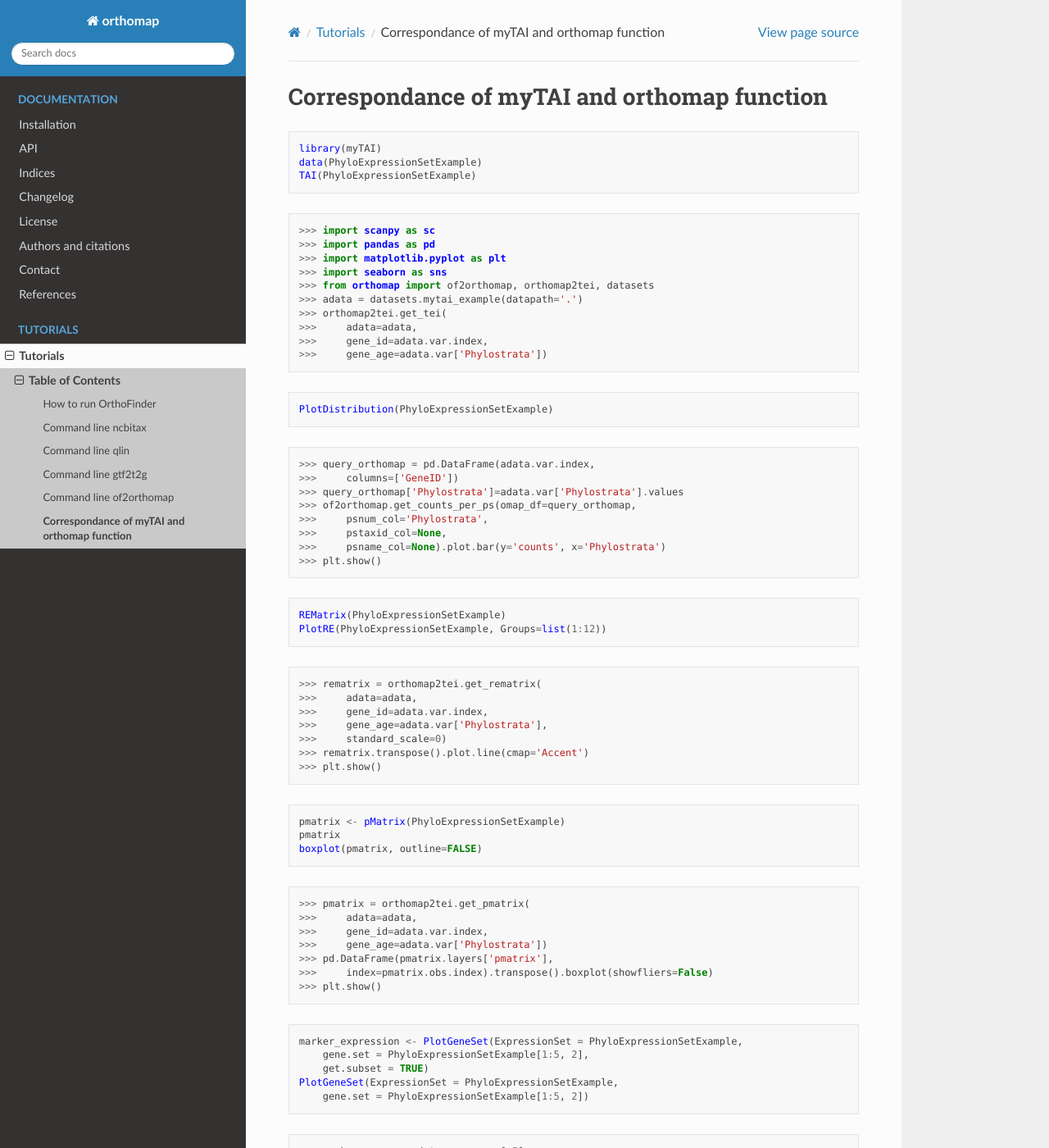
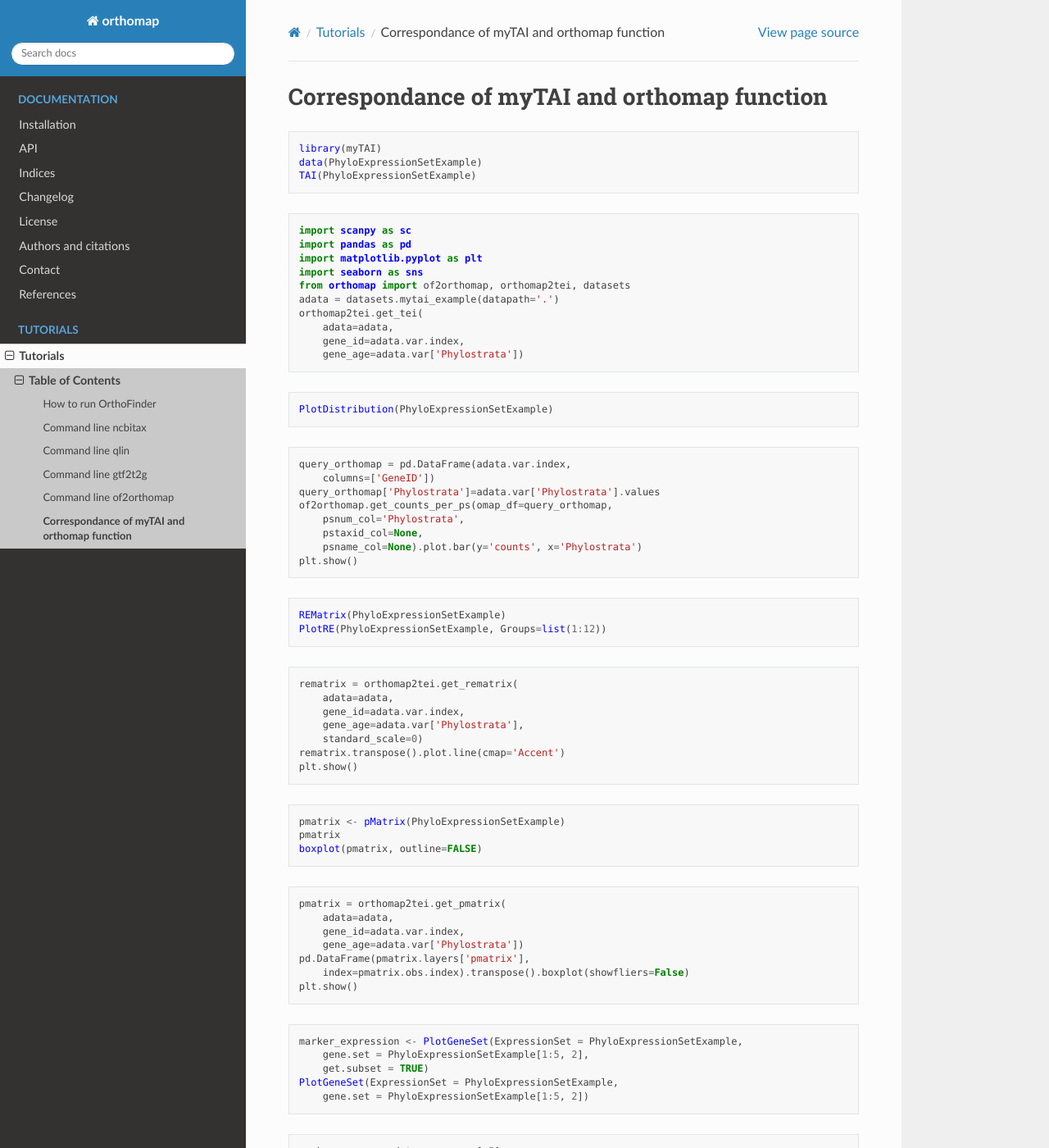
Before and after one commit to kullrich/orthomap, a Sphinx documentation site: the page built from docs/tutorials/mytai.rst, in a window 1280 px wide and 1400 px high. Shown: the whole window at 82% size. Built offline with Sphinx 7.4.7 and the Read the Docs theme 2.0.0, drawn with Linux system fonts in a browser that asks for light colours; formulas are drawn with MathJax 3.

```diff
--- a/docs/tutorials/mytai.rst
+++ b/docs/tutorials/mytai.rst
@@ -11,16 +11,16 @@ Correspondance of myTAI and orthomap function
 
 .. code-block:: Python
 
-    >>> import scanpy as sc
-    >>> import pandas as pd
-    >>> import matplotlib.pyplot as plt
-    >>> import seaborn as sns
-    >>> from orthomap import of2orthomap, orthomap2tei, datasets
-    >>> adata = datasets.mytai_example(datapath='.')
-    >>> orthomap2tei.get_tei(
-    >>>     adata=adata,
-    >>>     gene_id=adata.var.index,
-    >>>     gene_age=adata.var['Phylostrata'])
+    import scanpy as sc
+    import pandas as pd
+    import matplotlib.pyplot as plt
+    import seaborn as sns
+    from orthomap import of2orthomap, orthomap2tei, datasets
+    adata = datasets.mytai_example(datapath='.')
+    orthomap2tei.get_tei(
+        adata=adata,
+        gene_id=adata.var.index,
+        gene_age=adata.var['Phylostrata'])
 
 .. code-block:: R
 
@@ -28,14 +28,14 @@ Correspondance of myTAI and orthomap function
 
 .. code-block:: Python
 
-    >>> query_orthomap = pd.DataFrame(adata.var.index,
-    >>>     columns=['GeneID'])
-    >>> query_orthomap['Phylostrata']=adata.var['Phylostrata'].values
-    >>> of2orthomap.get_counts_per_ps(omap_df=query_orthomap,
-    >>>     psnum_col='Phylostrata',
-    >>>     pstaxid_col=None,
-    >>>     psname_col=None).plot.bar(y='counts', x='Phylostrata')
-    >>> plt.show()
+    query_orthomap = pd.DataFrame(adata.var.index,
+        columns=['GeneID'])
+    query_orthomap['Phylostrata']=adata.var['Phylostrata'].values
+    of2orthomap.get_counts_per_ps(omap_df=query_orthomap,
+        psnum_col='Phylostrata',
+        pstaxid_col=None,
+        psname_col=None).plot.bar(y='counts', x='Phylostrata')
+    plt.show()
 
 .. code-block:: R
 
@@ -44,13 +44,13 @@ Correspondance of myTAI and orthomap function
 
 .. code-block:: Python
 
-    >>> rematrix = orthomap2tei.get_rematrix(
-    >>>     adata=adata,
-    >>>     gene_id=adata.var.index,
-    >>>     gene_age=adata.var['Phylostrata'],
-    >>>     standard_scale=0)
-    >>> rematrix.transpose().plot.line(cmap='Accent')
-    >>> plt.show()
+    rematrix = orthomap2tei.get_rematrix(
+        adata=adata,
+        gene_id=adata.var.index,
+        gene_age=adata.var['Phylostrata'],
+        standard_scale=0)
+    rematrix.transpose().plot.line(cmap='Accent')
+    plt.show()
 
 .. code-block:: R
 
@@ -60,13 +60,13 @@ Correspondance of myTAI and orthomap function
 
 .. code-block:: Python
 
-    >>> pmatrix = orthomap2tei.get_pmatrix(
-    >>>     adata=adata,
-    >>>     gene_id=adata.var.index,
-    >>>     gene_age=adata.var['Phylostrata'])
-    >>> pd.DataFrame(pmatrix.layers['pmatrix'],
-    >>>     index=pmatrix.obs.index).transpose().boxplot(showfliers=False)
-    >>> plt.show()
+    pmatrix = orthomap2tei.get_pmatrix(
+        adata=adata,
+        gene_id=adata.var.index,
+        gene_age=adata.var['Phylostrata'])
+    pd.DataFrame(pmatrix.layers['pmatrix'],
+        index=pmatrix.obs.index).transpose().boxplot(showfliers=False)
+    plt.show()
 
 .. code-block:: R
 
@@ -78,8 +78,8 @@ Correspondance of myTAI and orthomap function
 
 .. code-block:: Python
 
-    >>> marker_genes = adata.var_names[:5]
-    >>> marker_expression = pd.DataFrame(adata[:, marker_genes].X,
-    >>>     columns=marker_genes, index=adata.obs.index)
-    >>> marker_expression.plot.line(cmap='Accent')
-    >>> plt.show()
+    marker_genes = adata.var_names[:5]
+    marker_expression = pd.DataFrame(adata[:, marker_genes].X,
+        columns=marker_genes, index=adata.obs.index)
+    marker_expression.plot.line(cmap='Accent')
+    plt.show()
```
